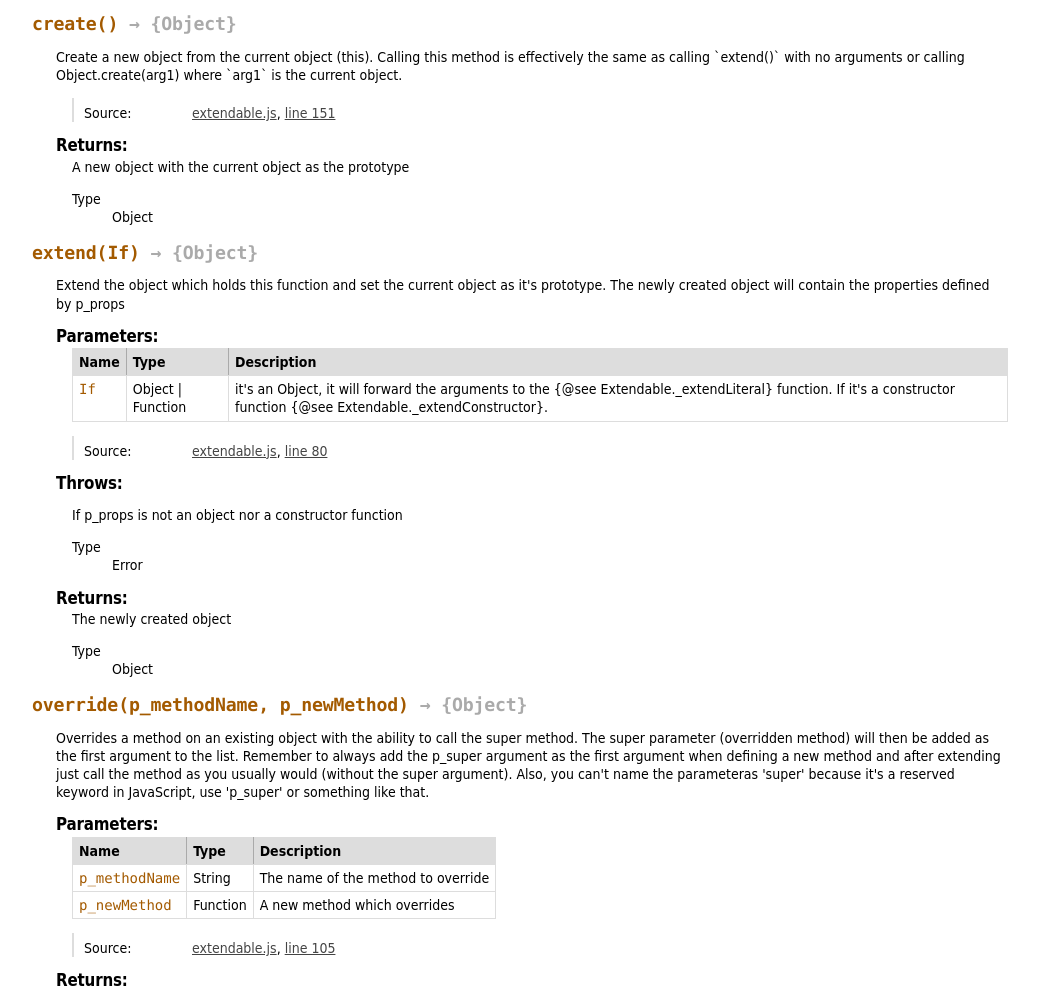
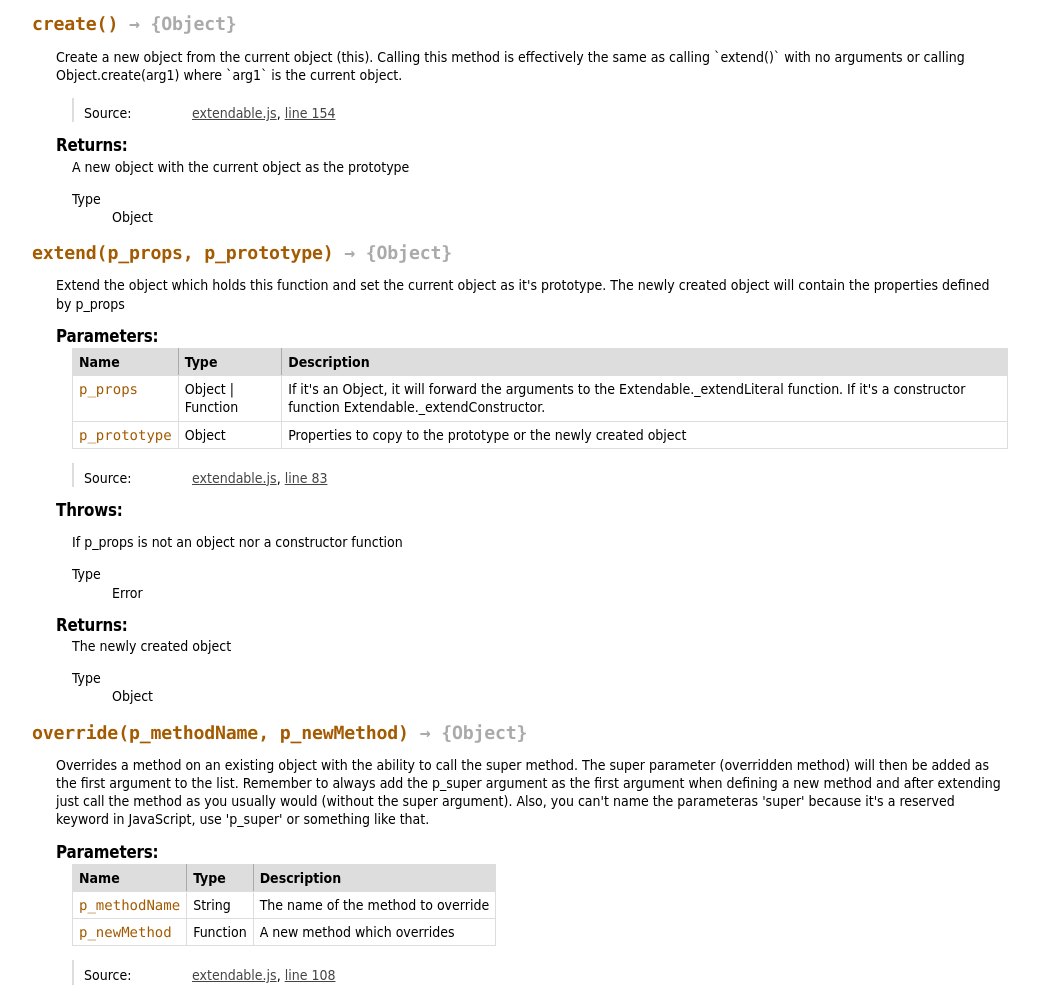
Before and after one commit to jeremija/extendable.js, a website: page doc/Extendable.html in a window 1280 px wide. Shown: the part 863-1851 px from the top of the page, without its empty margins (0-1039 px from the left). Drawn offline with Linux system fonts and the light colour scheme.

Commit message:
Better jsdoc

```diff
--- a/doc/Extendable.html
+++ b/doc/Extendable.html
@@ -473,7 +473,7 @@ current object.
 
     <dt class="tag-source">Source:</dt>
     <dd class="tag-source"><ul class="dummy"><li>
-        <a href="extendable.js.html">extendable.js</a>, <a href="extendable.js.html#line151">line 151</a>
+        <a href="extendable.js.html">extendable.js</a>, <a href="extendable.js.html#line154">line 154</a>
     </li></ul></dd>
 
 
@@ -524,7 +524,7 @@ prototype
 
 
 <dt>
-    <h4 class="name" id="extend"><span class="type-signature"></span>extend<span class="signature">(If)</span><span class="type-signature"> &rarr; {Object}</span></h4>
+    <h4 class="name" id="extend"><span class="type-signature"></span>extend<span class="signature">(p_props, p_prototype)</span><span class="type-signature"> &rarr; {Object}</span></h4>
 
 
 </dt>
@@ -568,7 +568,7 @@ the properties defined by p_props
 
         <tr>
 
-                <td class="name"><code>If</code></td>
+                <td class="name"><code>p_props</code></td>
 
 
             <td class="type">
@@ -587,9 +587,34 @@ the properties defined by p_props
 
 
 
-            <td class="description last">it's an Object, it will forward the
-arguments to the {@see Extendable._extendLiteral} function. If it's
-a constructor function {@see Extendable._extendConstructor}.</td>
+            <td class="description last">If it's an Object, it will
+forward the arguments to the Extendable._extendLiteral
+function. If it's a constructor function
+Extendable._extendConstructor.</td>
+        </tr>
+
+
+
+        <tr>
+
+                <td class="name"><code>p_prototype</code></td>
+
+
+            <td class="type">
+
+
+<span class="param-type">Object</span>
+
+
+
+            </td>
+
+
+
+
+
+            <td class="description last">Properties to copy to the
+prototype or the newly created object</td>
         </tr>
 
 
@@ -620,7 +645,7 @@ a constructor function {@see Extendable._extendConstructor}.</td>
 
     <dt class="tag-source">Source:</dt>
     <dd class="tag-source"><ul class="dummy"><li>
-        <a href="extendable.js.html">extendable.js</a>, <a href="extendable.js.html#line80">line 80</a>
+        <a href="extendable.js.html">extendable.js</a>, <a href="extendable.js.html#line83">line 83</a>
     </li></ul></dd>
 
 
@@ -818,7 +843,7 @@ JavaScript, use 'p_super' or something like that.
 
     <dt class="tag-source">Source:</dt>
     <dd class="tag-source"><ul class="dummy"><li>
-        <a href="extendable.js.html">extendable.js</a>, <a href="extendable.js.html#line105">line 105</a>
+        <a href="extendable.js.html">extendable.js</a>, <a href="extendable.js.html#line108">line 108</a>
     </li></ul></dd>
 
 
@@ -887,7 +912,7 @@ JavaScript, use 'p_super' or something like that.
 <br clear="both">
 
 <footer>
-    Documentation generated by <a href="https://github.com/jsdoc3/jsdoc">JSDoc 3.2.0</a> on Fri Nov 29 2013 12:00:55 GMT+0100 (CET)
+    Documentation generated by <a href="https://github.com/jsdoc3/jsdoc">JSDoc 3.2.0</a> on Fri Nov 29 2013 14:50:59 GMT+0100 (CET)
 </footer>
 
 <script> prettyPrint(); </script>
```
Also changed, not shown: doc/extendable.js.html (+9 -6 lines), doc/index.html (+1 -1 lines), src/extendable.js (+8 -5 lines).
